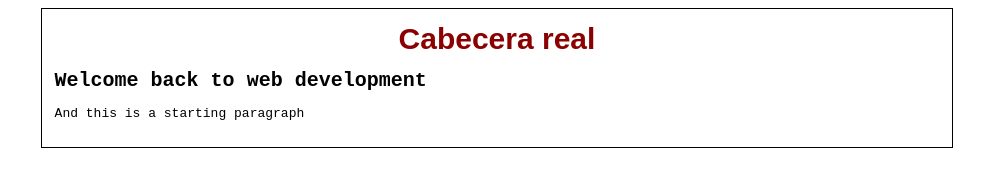
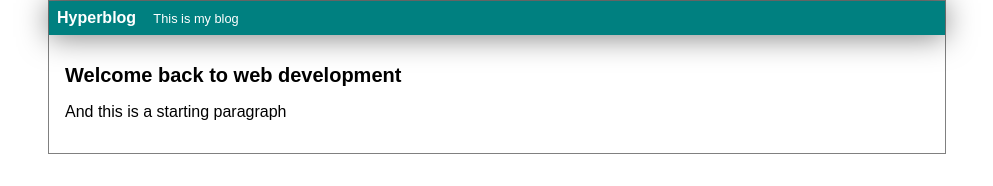
Before and after one commit to ricardojcrux/hyperblog, a plain HTML site: page index.html in a window 1280 px wide. Shown: the whole page, without its empty margins (143-1136 px from the left). Drawn offline with Linux system fonts and the light colour scheme.

Commit message:
grandes cambios

```diff
--- a/css/style.css
+++ b/css/style.css
@@ -2,14 +2,17 @@ body
 {
     color: black;
     text-align: left;
-    font-family:monospace;
+    font-family: "Arial";
+    font-size: 16px;
+    margin: 0;
+    padding: 0;
 }
 #container
 {
     width: 70%;
-    padding: 1em;
+    padding: 0;
     text-align: left;
-    border: 1px solid black;
+    border: 1px solid grey;
     margin: 0 auto;
 }
 #container h1
@@ -18,9 +21,21 @@ body
 }
 #cabecera
 {
-    color:darkred;
-    font-size: 30px;
-    font-family: Arial;
+    background-color: teal;
+    color: white;
+    margin: 0;
+    padding: 0.5em;
     font-weight: bold;
-    text-align: center;
+    box-shadow: 0px 2px 30px 0px rgba(0,0,0,0.50);
 }
+#post
+{
+    padding: 1em;
+}
+#cabecera #tagline
+{
+    margin: 0 0 0 1em;
+    font-weight: normal;
+    font-size: 0.8em;
+
+}
--- a/index.html
+++ b/index.html
@@ -6,7 +6,8 @@
     <body>
         <div id="container">
         <div id="cabecera">
-            Cabecera real
+            Hyperblog
+            <span id="tagline">This is my blog</span>
         </div>
             <div id="post">
                 <h1>Welcome back to web development</h1>
```
